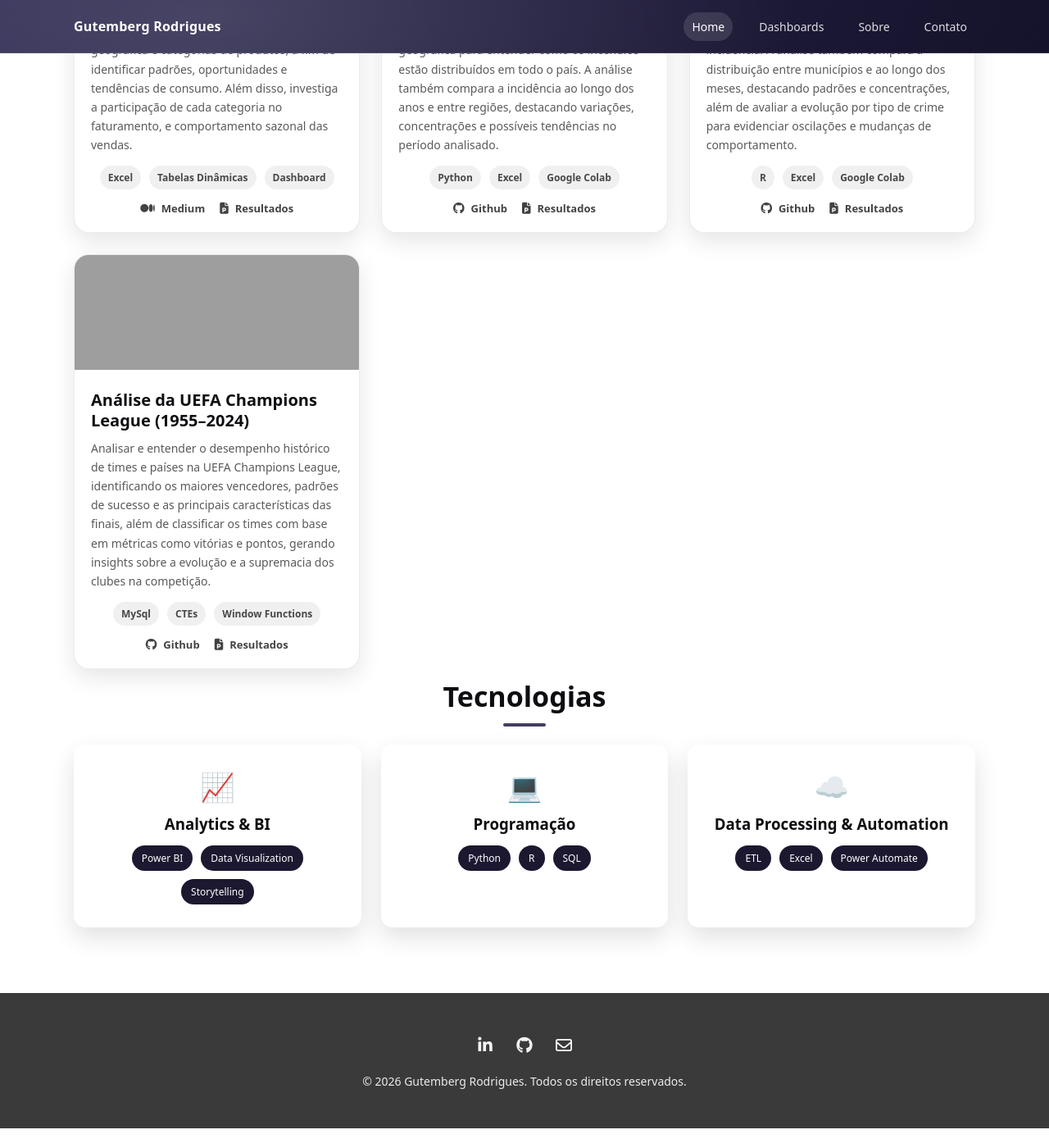
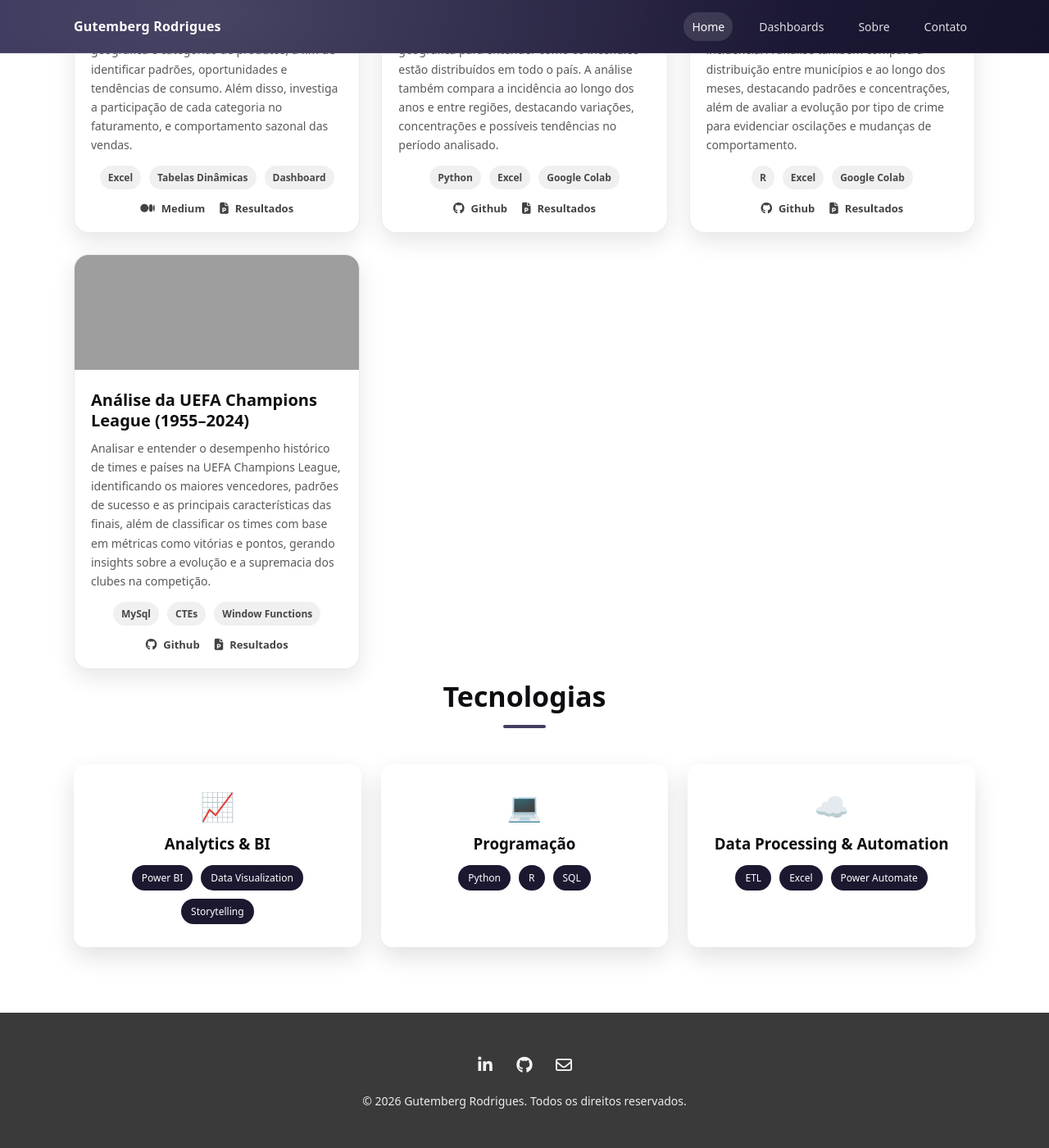
Before and after one commit to GutembergRodrigues/GutembergRodrigues.github.io, a Jekyll site: the page built from index.md, in a window 1280 px wide and 1400 px high, scrolled down 1062 px. Shown: the whole window at 82% size. Built offline with Jekyll 4.4.1, drawn with Linux system fonts in a browser that asks for light colours; before the commit the page ends 2438 px from its top, so only the background shows below that; grey boxes are pictures that could not be loaded.

Commit message:
Update style.scss

```diff
--- a/assets/css/style.scss
+++ b/assets/css/style.scss
@@ -406,20 +406,3 @@ a{ color:inherit; text-decoration:none; }
 .section#ferramentas{
   padding-top: 10px !important; /* ajuste fino: 0~20 */
 }
-
-/* opcional: se ainda sobrar espaço, o underline estava com margin grande */
-.section#ferramentas .section__underline{
-  margin: 10px auto 22px !important; /* era 12px auto 44px */
-}
-  html, body {
-  height: 100%;
-}
-
-body {
-  display: flex;
-  flex-direction: column;
-}
-
-main {
-  flex: 1; /* empurra o footer para o fundo */
-}
```
